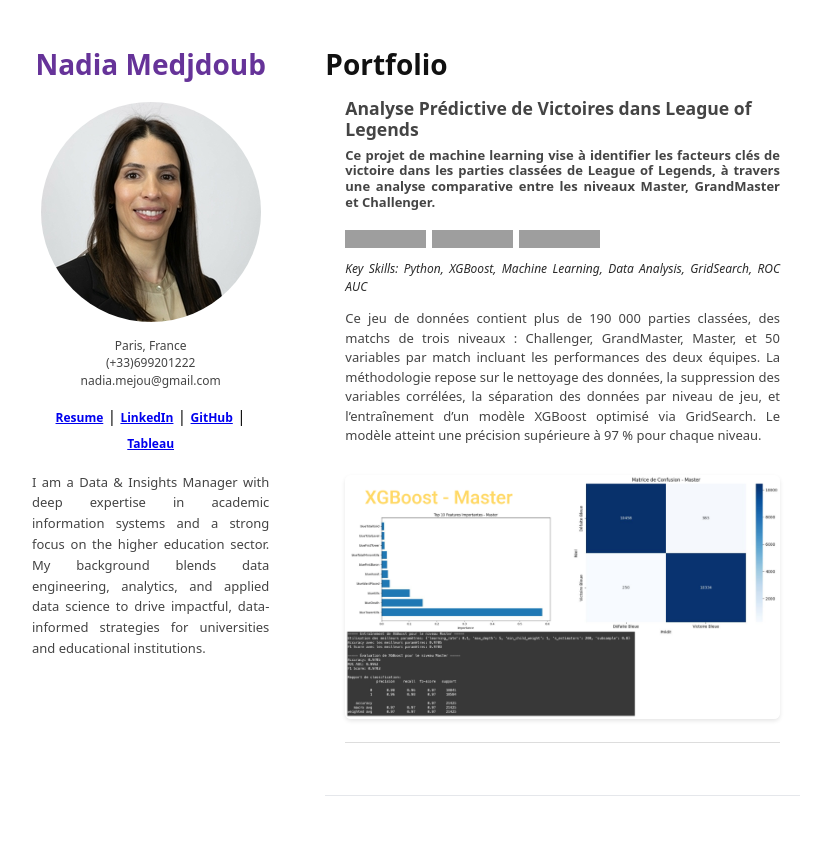
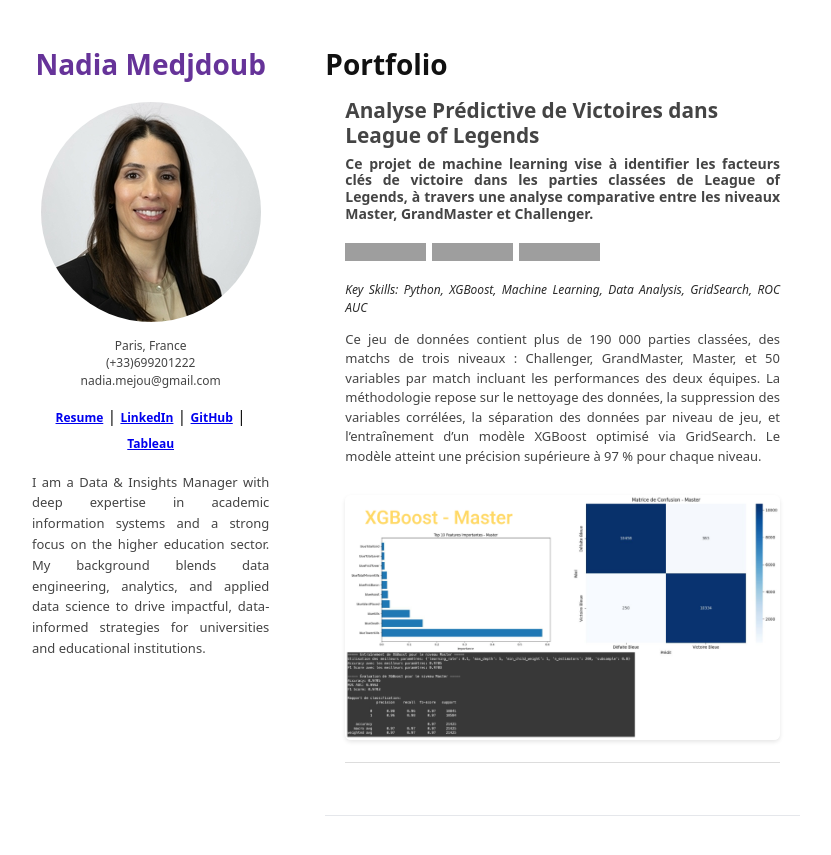
Before and after one commit to namejou/namejou.github.io, a Jekyll site: the page built from index.md, in a window 1280 px wide. Shown: the top 855 px of the page, without its empty margins (224-1055 px from the left). Built offline with Jekyll 4.4.1, drawn with Linux system fonts in a browser that asks for light colours; our own code applies the rules of GitHub Pages for plain Markdown files; grey boxes are pictures that could not be loaded.

Commit message:
Update site.css

```diff
--- a/assets/css/site.css
+++ b/assets/css/site.css
@@ -45,7 +45,7 @@
 
 .project-card h3 {
   margin: 0 0 6px 0;
-  font-size: 1.1rem; /* un peu plus petit que 28px (portfolio) */
+  font-size: 1.3rem; /* un peu plus petit que 28px (portfolio) */
   font-weight: 700;
   color: #444;
 }
@@ -53,10 +53,10 @@
 .project-card .project-description {
   color: #444;
   margin: 8px 0 12px;
-  font-size: 13px;
+  font-size: 14px;
   text-align: justify;
   line-height: 1.2;
-   margin-bottom: 20px;
+  margin-bottom: 20px;
 }
 
 .project-card .project-links {
@@ -91,6 +91,7 @@
   text-align: justify;
   line-height: 1.5;
   margin: 8px 0 12px;
+  margin-top: 20px;
 }
 
 .project-card .project-summary {
```
